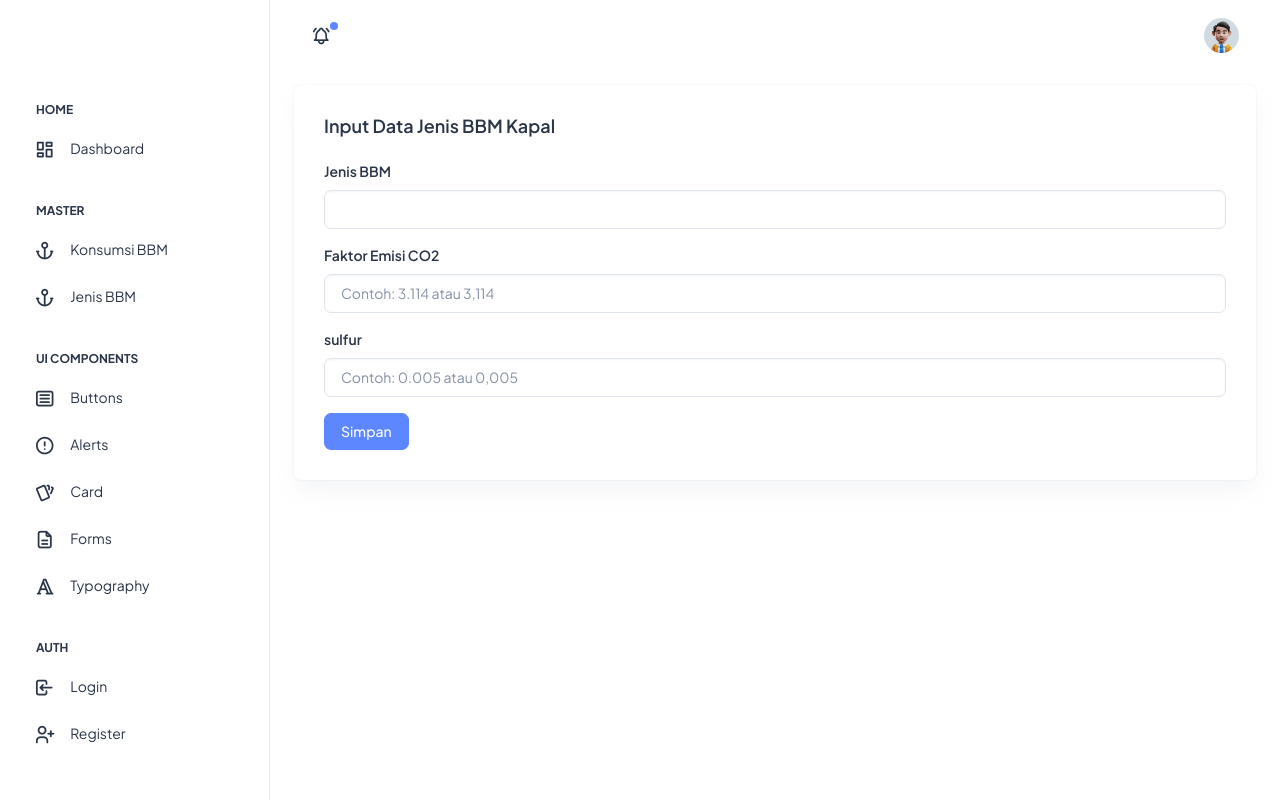
After one commit to ganaperkasa/Sistem-Monitoring-BBM-Kapal, a Laravel app: page /jenisbbm/create in a window 1280 px wide. The commit adds this page. Run offline with Laravel 12, Linux system fonts and the light colour scheme; a user stored in the database is signed in; data comes from the database, SQL or seed files in the repository; some libraries are stand-ins or nearby versions.

Commit message:
Add Fitur input jenis bbm

```diff
--- /dev/null
+++ b/app/Http/Controllers/JenisBBMController.php
@@ -0,0 +1,56 @@
+<?php
+
+namespace App\Http\Controllers;
+
+use Illuminate\Http\Request;
+use App\Models\JenisBBM;
+use App\Http\Controllers\Controller;
+use Illuminate\Support\Facades\Auth;
+use Yajra\DataTables\Facades\DataTables;
+
+class JenisBBMController extends Controller
+{
+    public function index()
+    {
+        // $jenisBBM = JenisBBM::all();
+        return view('jenis_bbm.index');
+    }
+
+    public function create()
+    {
+        return view('jenis_bbm.create');
+    }
+
+    public function store(Request $request)
+    {
+        // ubah koma jadi titik
+        $faktorEmisi = str_replace(',', '.', $request->faktor_emisi);
+        $sulfur = str_replace(',', '.', $request->sulfur);
+
+        $request->merge([
+            'faktor_emisi' => $faktorEmisi,
+            'sulfur' => $sulfur,
+        ]);
+
+        $request->validate([
+            'jenis_bbm' => 'required',
+            'faktor_emisi' => ['required', 'regex:/^[0-9.,]+$/'],
+            'sulfur' => ['required', 'regex:/^[0-9.,]+$/'],
+        ]);
+
+        \App\Models\JenisBbm::create($request->all());
+
+        return redirect()->back()->with('success', 'Data berhasil disimpan');
+    }
+
+    public function data()
+    {
+        $query = JenisBBM::select('jenis_bbms.*');
+        return DataTables::of($query)
+            ->addColumn('aksi', function ($row) {
+                return '<button>Edit</button>';
+            })
+            ->rawColumns(['aksi'])
+            ->make(true);
+    }
+}
--- /dev/null
+++ b/resources/views/jenis_bbm/create.blade.php
@@ -0,0 +1,40 @@
+@extends('layouts.app')
+
+@section('content')
+<div class="card">
+    <div class="card-body">
+        <h5 class="card-title fw-semibold mb-4">Input Data Jenis BBM Kapal</h5>
+
+        <form action="{{ url('/jenisbbm/store') }}" method="POST">
+            @csrf
+
+            <div class="mb-3">
+                <label class="form-label">Jenis BBM</label>
+                <input type="text" name="jenis_bbm" class="form-control" required>
+            </div>
+
+            <div class="mb-3">
+                <label class="form-label">Faktor Emisi CO2</label>
+                <input type="text" name="faktor_emisi" class="form-control" placeholder="Contoh: 3.114 atau 3,114">
+            </div>
+
+            <div class="mb-3">
+                <label class="form-label">sulfur</label>
+                <input type="text" name="sulfur" class="form-control" placeholder="Contoh: 0.005 atau 0,005">
+            </div>
+
+            <button type="submit" class="btn btn-primary">Simpan</button>
+        </form>
+        <script id="m1y4qk">
+document.querySelector('input[name="faktor_emisi"]').addEventListener('input', function(e) {
+    this.value = this.value.replace(',', '.');
+});
+
+document.querySelector('input[name="sulfur"]').addEventListener('input', function(e) {
+    this.value = this.value.replace(',', '.');
+});
+</script>
+
+    </div>
+</div>
+@endsection
--- a/resources/views/layouts/sidebar.blade.php
+++ b/resources/views/layouts/sidebar.blade.php
@@ -35,6 +35,14 @@
                   <i class="ti ti-anchor"></i>
                 </span>
                 <span class="hide-menu">Konsumsi BBM</span>
+              </a>
+            </li>
+            <li class="sidebar-item">
+              <a class="sidebar-link" href="{{ url('jenis-bbm') }}" aria-expanded="false">
+                <span>
+                  <i class="ti ti-anchor"></i>
+                </span>
+                <span class="hide-menu">Jenis BBM</span>
               </a>
             </li>
             <li class="nav-small-cap">
--- a/routes/web.php
+++ b/routes/web.php
@@ -4,6 +4,7 @@ use Illuminate\Support\Facades\Route;
 use App\Http\Controllers\LoginController;
 use App\Http\Controllers\DashboardController;
 use App\Http\Controllers\KonsumsiBBMController;
+use App\Http\Controllers\JenisBBMController;
 
 Route::get('/', [LoginController::class, 'showLoginForm'])->name('login');
 Route::post('/login', [LoginController::class, 'login'])->name('login.post');
@@ -16,6 +17,10 @@ Route::get('/operasional/create', [KonsumsiBBMController::class, 'create'])->nam
 Route::post('/operasional/store', [KonsumsiBBMController::class, 'store']);
 Route::get('/operasional/data', [KonsumsiBBMController::class, 'data'])->name('operasional.data');
 
+Route::get('/jenis-bbm', [JenisBBMController::class, 'index'])->name('jenis-bbm')->middleware('auth');
+Route::get('/jenisbbm/create', [JenisBBMController::class, 'create'])->name('jenisbbm.create')->middleware('auth');
+Route::post('/jenisbbm/store', [JenisBBMController::class, 'store'])->name('jenisbbm.store')->middleware('auth');
+Route::get('/jenis-bbm/data', [JenisBBMController::class, 'data'])->name('jenisbbm.data')->middleware('auth');
 // Route::get('/', function () {
 //     return view('dashboard');
 // });
```
Also changed, not shown: app/Http/Controllers/KonsumsiBBMController.php (+5 -5 lines), app/Models/JenisBBM.php (added, +19 -0 lines), resources/views/jenis_bbm/index.blade.php (added, +43 -0 lines), database/migrations/2026_04_20_055551_create_jenis_bbms_table.php (added).
